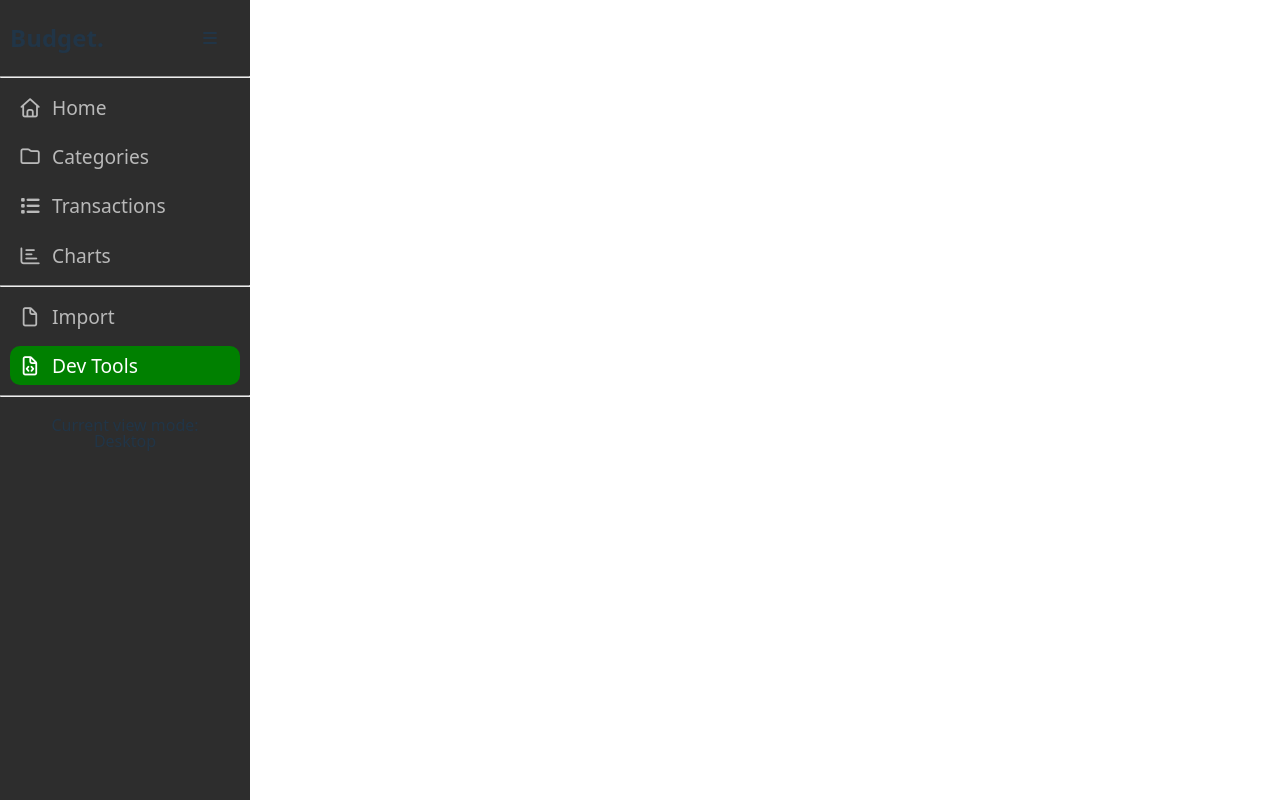
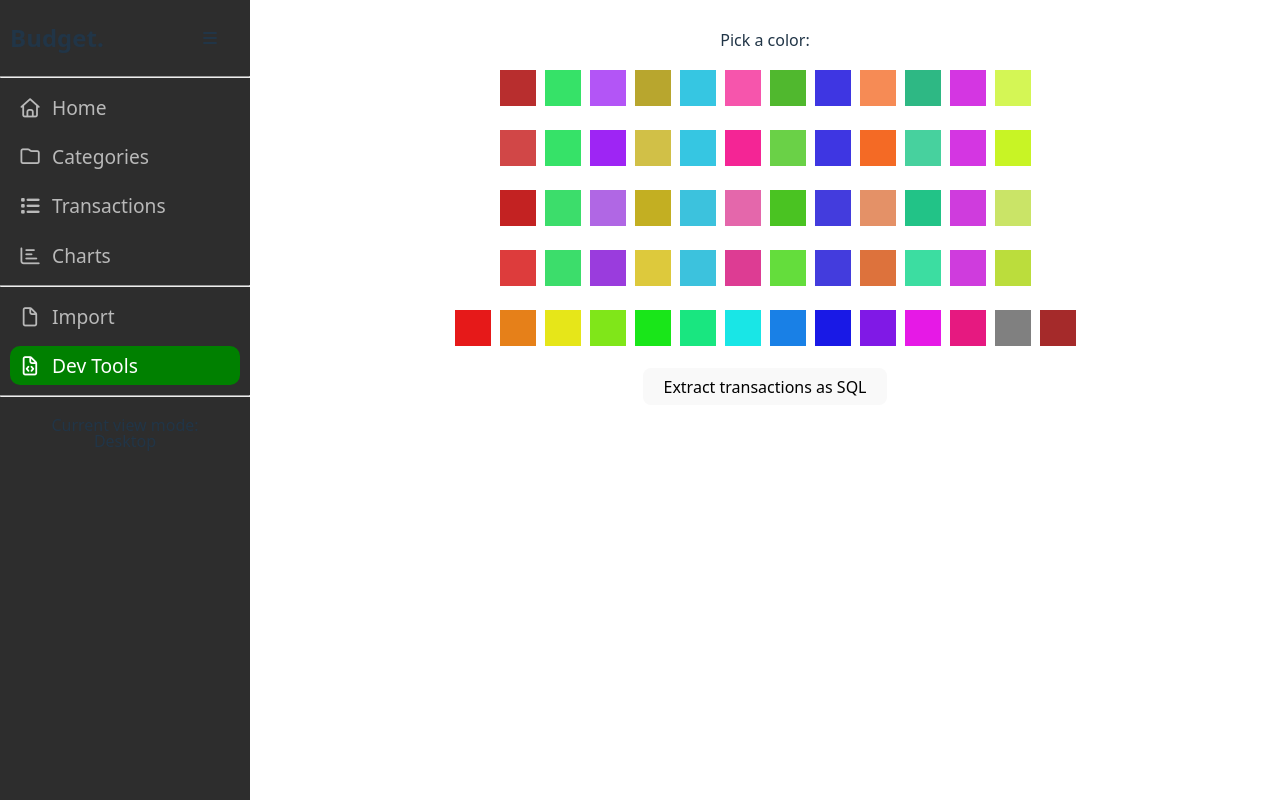
Before and after one commit to streedrop/budgetui, a React (Vite) app: page /dev in a window 1280 px wide. Built offline with nearby package versions, Linux system fonts and the light colour scheme.

Commit message:
Testing a potential color selection eventually

```diff
--- a/src/App.jsx
+++ b/src/App.jsx
@@ -15,6 +15,8 @@ import Charts from './pages/charts/Charts.jsx'
 
 import Import from './pages/import/Import.jsx'
 import Keywords from './pages/import/Keywords.jsx'
+
+import Dev from './pages/devtools/Dev.jsx'
 
 function App() {
 
@@ -36,6 +38,7 @@ function App() {
           <Route path="/charts" element={<Charts />} />
           <Route path="/import" element={<Import />} />
           <Route path="/import/keywords" element={<Keywords />} />
+          <Route path="/dev" element={<Dev />} />
         </Routes>
       </main>
     </>
--- /dev/null
+++ b/src/pages/devtools/Dev.jsx
@@ -0,0 +1,111 @@
+import './styles/Dev.css';
+
+import { useState, useEffect } from 'react';
+
+import { fetchTransactions } from '@/services/transaction.api';
+
+function Dev() {
+
+    const [count, setCount] = useState(12);
+    const [colors, setColors] = useState([]);
+    const [colors1, setColors1] = useState([]);
+    const [colors2, setColors2] = useState([]);
+    const [colors3, setColors3] = useState([]);
+    const [colors4, setColors4] = useState([]);
+
+    useEffect(() => {
+        const fillColorArray = () => {
+            let array = [];
+            const lightnesses = [45, 55, 65];
+            const saturations = [60, 75, 90];
+            for (let i = 0; i < count; ++i) {
+                array.push(`hsl(${(i * 137.508) % 360}, ${saturations[i % 3]}%, ${lightnesses[i % 3]}%)`);
+            }
+            return array;
+        }
+
+        const fillColorArray1 = () => {
+            let array = [];
+            const saturations = [60, 75, 90];
+            for (let i = 0; i < count; ++i) {
+                array.push(`hsl(${(i * 137.508) % 360}, ${saturations[i % 3]}%, 55%)`);
+            }
+            return array;
+        }
+
+        const fillColorArray2 = () => {
+            let array = [];
+            const lightnesses = [45, 55, 65];
+            for (let i = 0; i < count; ++i) {
+                array.push(`hsl(${(i * 137.508) % 360}, 70%, ${lightnesses[i % 3]}%)`);
+            }
+            return array;
+        }
+
+        const fillColorArray3 = () => {
+            let array = [];
+            for (let i = 0; i < count; ++i) {
+                array.push(`hsl(${(i * 137.508) % 360}, 70%, 55%)`);
+            }
+            return array;
+        }
+
+        const fillColorArray4 = () => {
+            let array = [];
+            for (let i = 0; i < count; ++i) {
+                array.push(`hsl(${(i * 360 / count) % 360}, 80%, 50%)`);
+            }
+            return array;
+        }
+
+        setColors(fillColorArray());
+        setColors1(fillColorArray1());
+        setColors2(fillColorArray2());
+        setColors3(fillColorArray3());
+        setColors4(fillColorArray4());
+    }, [count]);
+
+    const extractSql = () => {
+        fetchTransactions().then(data => {
+            let string = 'INSERT INTO transactions (amount, description, category_id, date) VALUES\n';
+            string = data.reduce(((acc, item) => {
+                item.description = item.description.replaceAll("'", "''");
+                acc += `(${Number(item.amount)}, '${item.description}', ${item.category_id}, '${item.date.split("T")[0]}'),\n`;
+                return acc;
+            }), string)
+            console.log(string.slice(0, -2) + ';');
+            navigator.clipboard.writeText(string.slice(0, -2) + ';');
+        })
+    }
+
+    return (
+        <div id="main" className="dev">
+            <p>Pick a color:</p>
+            <div className="colorPicker">
+                {colors.map((color) => (<div className="color" style={{ backgroundColor: color }}></div>))}
+            </div>
+            <div className="colorPicker">
+                {colors1.map((color) => (<div className="color" style={{ backgroundColor: color }}></div>))}
+            </div>
+            <div className="colorPicker">
+                {colors2.map((color) => (<div className="color" style={{ backgroundColor: color }}></div>))}
+            </div>
+            <div className="colorPicker">
+                {colors3.map((color) => (<div className="color" style={{ backgroundColor: color }}></div>))}
+            </div>
+            <div className="colorPicker">
+                {colors4.map((color) => (<div className="color" style={{ backgroundColor: color }}></div>))}
+                <div className="color" style={{ backgroundColor: 'gray' }}></div>
+                <div className="color" style={{ backgroundColor: 'brown' }}></div>
+            </div>
+
+            <div>
+                <button type="button" onClick={extractSql}>Extract transactions as SQL</button>
+            </div>
+
+        </div>
+    )
+}
+
+
+export default Dev
--- /dev/null
+++ b/src/pages/devtools/styles/Dev.css
@@ -0,0 +1,14 @@
+.dev .color {
+    width: 40px;
+    height: 40px;
+    background-color: green;
+    border: 2px solid white;
+}
+
+.dev .colorPicker {
+    display: flex;
+    flex-wrap: wrap;
+    grid-template-columns: 20px 20px;
+    gap: 5px;
+    margin: auto;
+}
```
